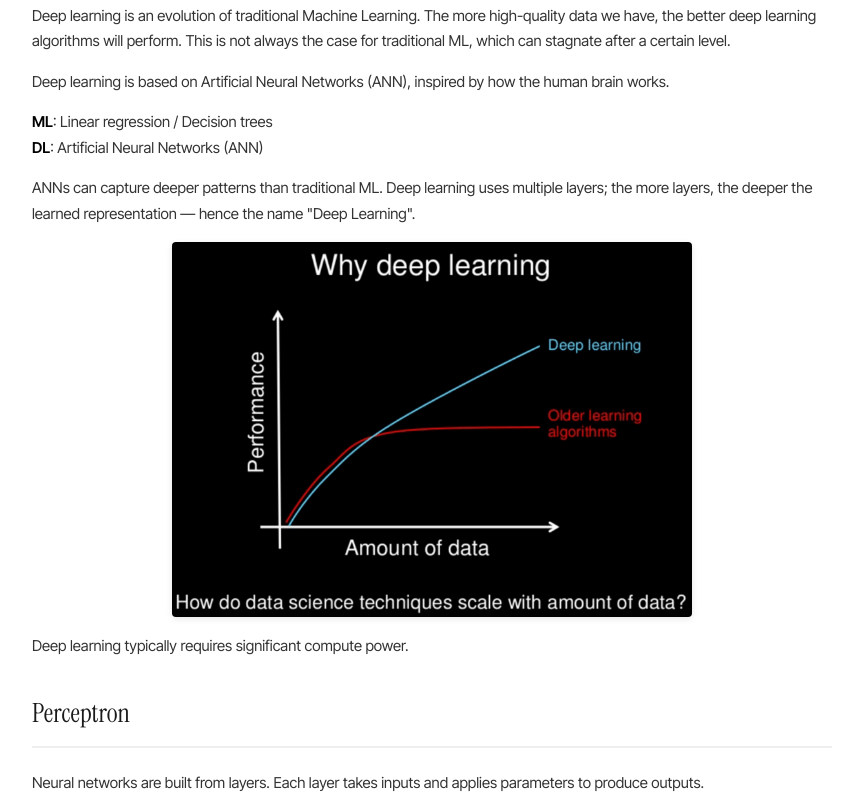
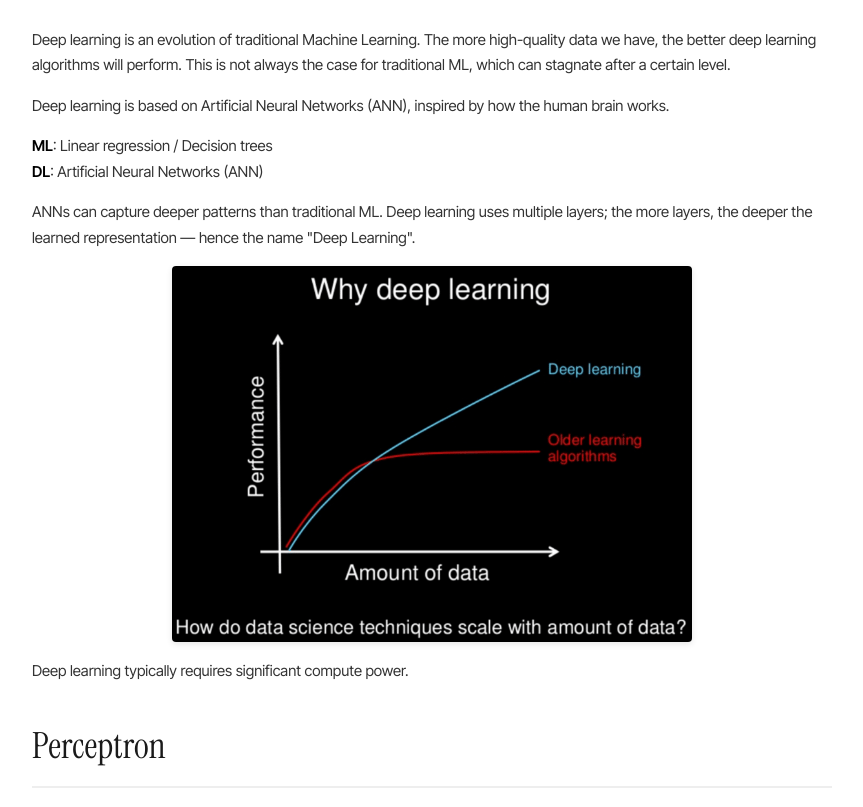
Before and after one commit to spideyai-X/ai-learning-journey, a website: page 04-deep-learning/151.1-dense-neural-network/notes.html in a window 1280 px wide. Shown: the part 241-1048 px from the top of the page, without its empty margins (208-1071 px from the left). Drawn offline with Linux system fonts and the light colour scheme; a web font is replaced by a local one.

Commit message:
style: unify heading sizes across modules (Instrument Serif h2=2.25rem)

```diff
--- a/styles/main.css
+++ b/styles/main.css
@@ -30,7 +30,7 @@ h1 {
     font-size: 2.25rem;
 }
 h2 {
-    font-size: 1.65rem;
+    font-size: 2.25rem;
 }
 h3 {
     font-size: 1.35rem;
```
